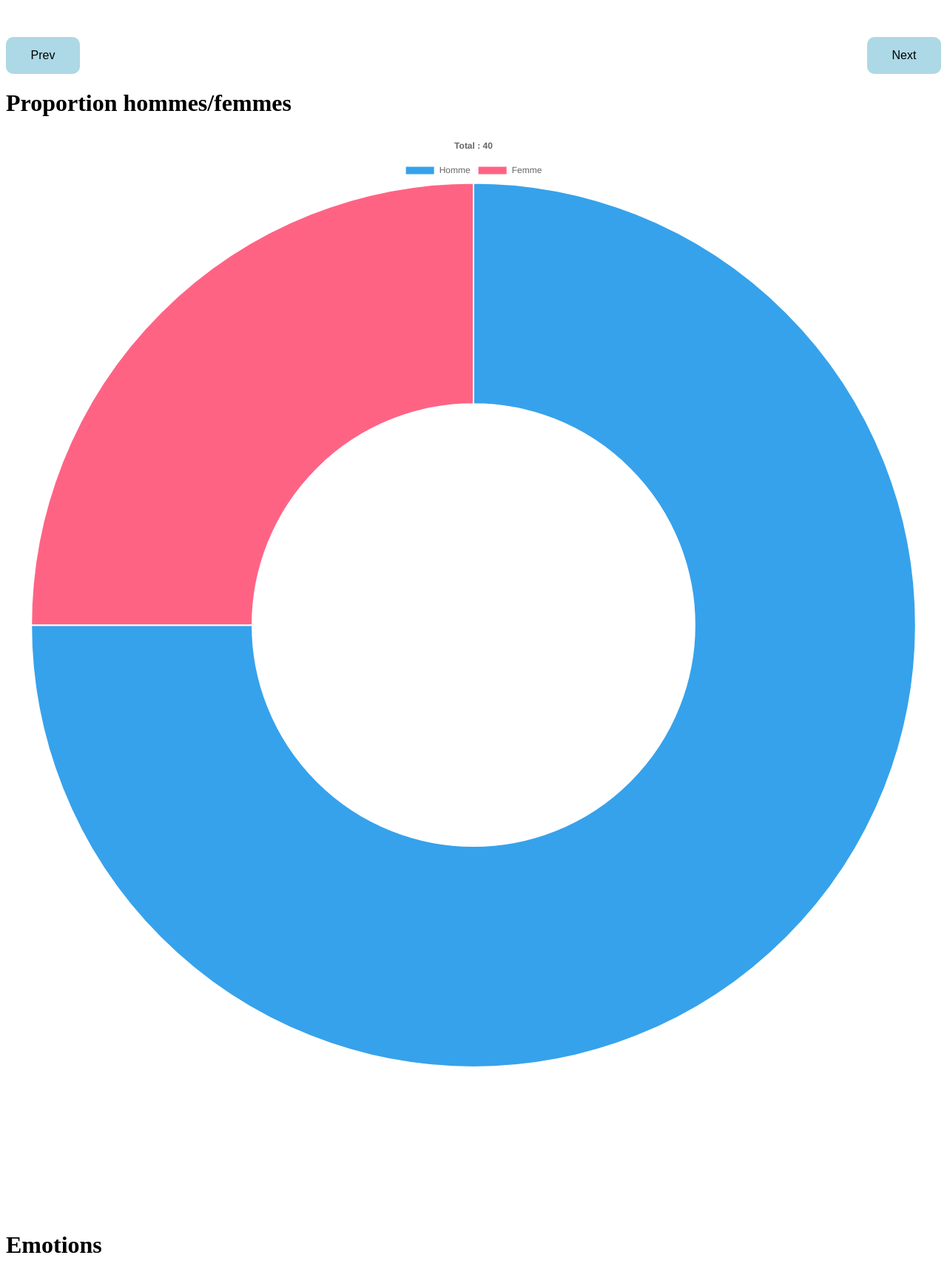
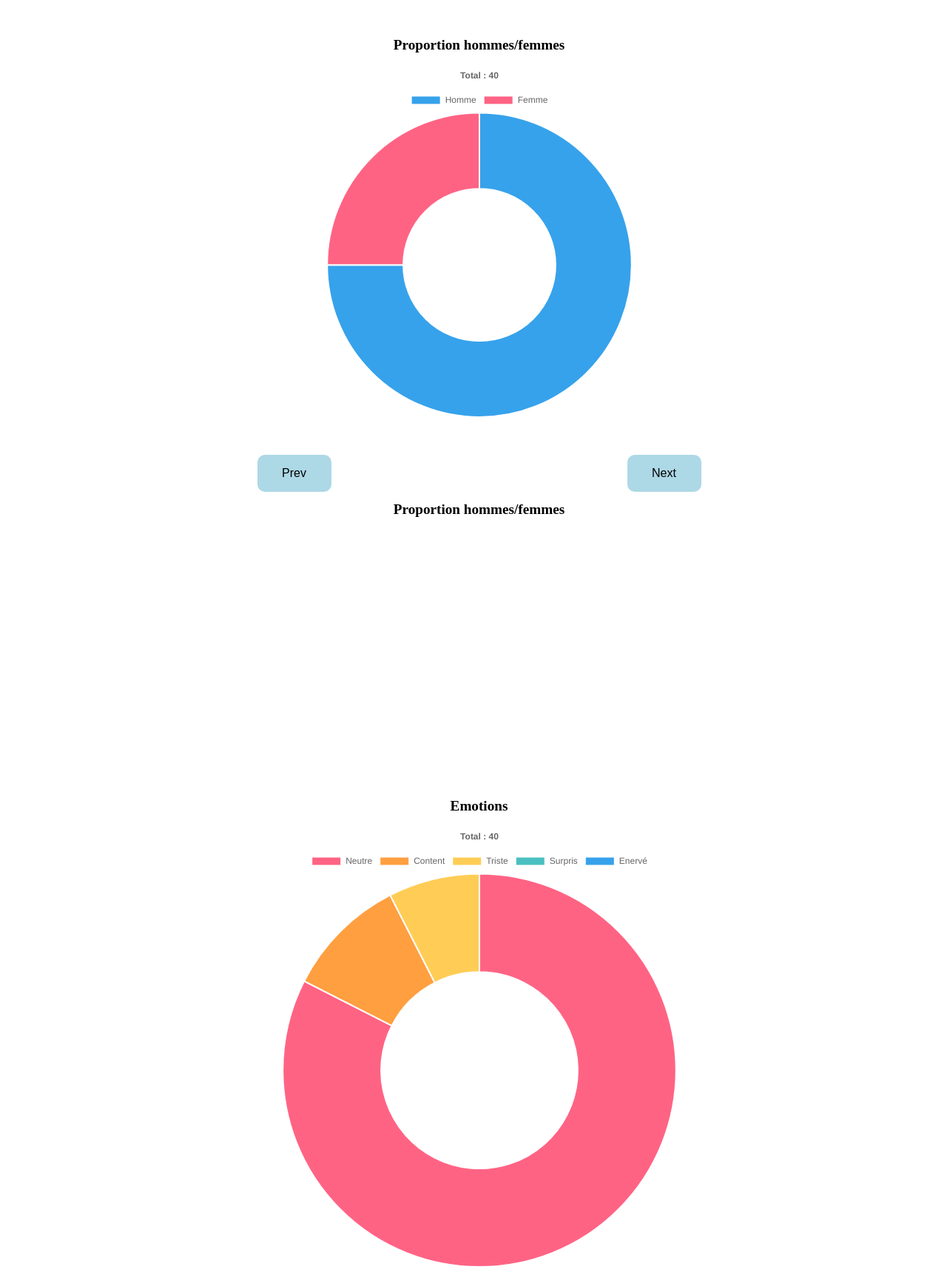
Before and after one commit to AurelienSomme/DataWeek, a Flask app: page / in a window 1280 px wide. Shown: the top 1724 px of the page at 74% size. Run offline with Flask 2, Linux system fonts and the light colour scheme; a map, chart or similar area stays blank.

Commit message:
Update index.html

```diff
--- a/templates/index.html
+++ b/templates/index.html
@@ -8,7 +8,7 @@
     <style>
         .slider {
             margin: 50px auto;
-            /* box-sizing: border-box; */
+            box-sizing: border-box;
             width: 80%;
         }
         .buttons {
@@ -30,20 +30,17 @@
             color: white;
             cursor: pointer;
         }
-        /* div{
-            width:500Px;
-            height:500px;
-        }
         #main{
+            margin: auto;
+            text-align: center;
             padding-bottom: 15px;
             padding-left: 15px;
-            display: grid;
-            grid-template-columns: repeat(3, 1fr);
+            width: 600px;
         }
         h1{
-            font-family: sans-serif;
+            font-family: saira;
             font-size:larger;
-        } */
+        }
     </style>
     <script src="https://cdnjs.cloudflare.com/ajax/libs/Chart.js/3.9.1/chart.min.js" integrity="sha512-ElRFoEQdI5Ht6kZvyzXhYG9NqjtkmlkfYk0wr6wHxU9JEHakS7UJZNeml5ALk+8IKlU6jDgMabC3vkumRokgJA==" crossorigin="anonymous" referrerpolicy="no-referrer"></script>
 </head>
@@ -51,7 +48,8 @@
     <div id="main">
         <!-- Graphe slider -->
         <div class="slider">
-
+            <h1>Proportion hommes/femmes</h1>
+            <canvas id="graph1" class="slider-graph"></canvas>
         </div>
 
         <!-- Prev / next button -->
@@ -63,7 +61,7 @@
         <!-- Graphes -->
         <div style="padding-bottom: 80px;padding-bottom: 200px;">
             <h1>Proportion hommes/femmes</h1>
-            <canvas id="graph1" class="slider-graph"></canvas>
+            <canvas id="graph1"></canvas>
         </div>
         <div style="padding-bottom: 200px;">
             <h1>Emotions</h1>
@@ -176,7 +174,7 @@
 
             let config2 = {
                 type : 'doughnut',
-                data: dataGraph3,
+                data: dataGraph2,
                 options:{
                     responsive:true,
                     plugins:{
@@ -229,7 +227,7 @@
             //GRAP 4 --------------------------------------------------------------
             ctx4 = document.getElementById("graph4").getContext('2d')
 
-            let dataGraph6 = {
+            let dataGraph4 = {
                 labels : agesRangeLabels,
                 datasets:[{
                     label: "Tranches d'ages",
@@ -273,13 +271,13 @@
         let i = 1; //current graph
 
         function prev(){
-            if (i <= 1) i = graphes.length;
+            if (i <= 1) i = graphes.length+1;
             i--;
             return setGraphe();
         }
 
         function next(){
-            if (i >= graphes.length-1) i = -1;
+            if (i >= graphes.length) i = 0;
             i++;
             return setGraphe();
         }
```
